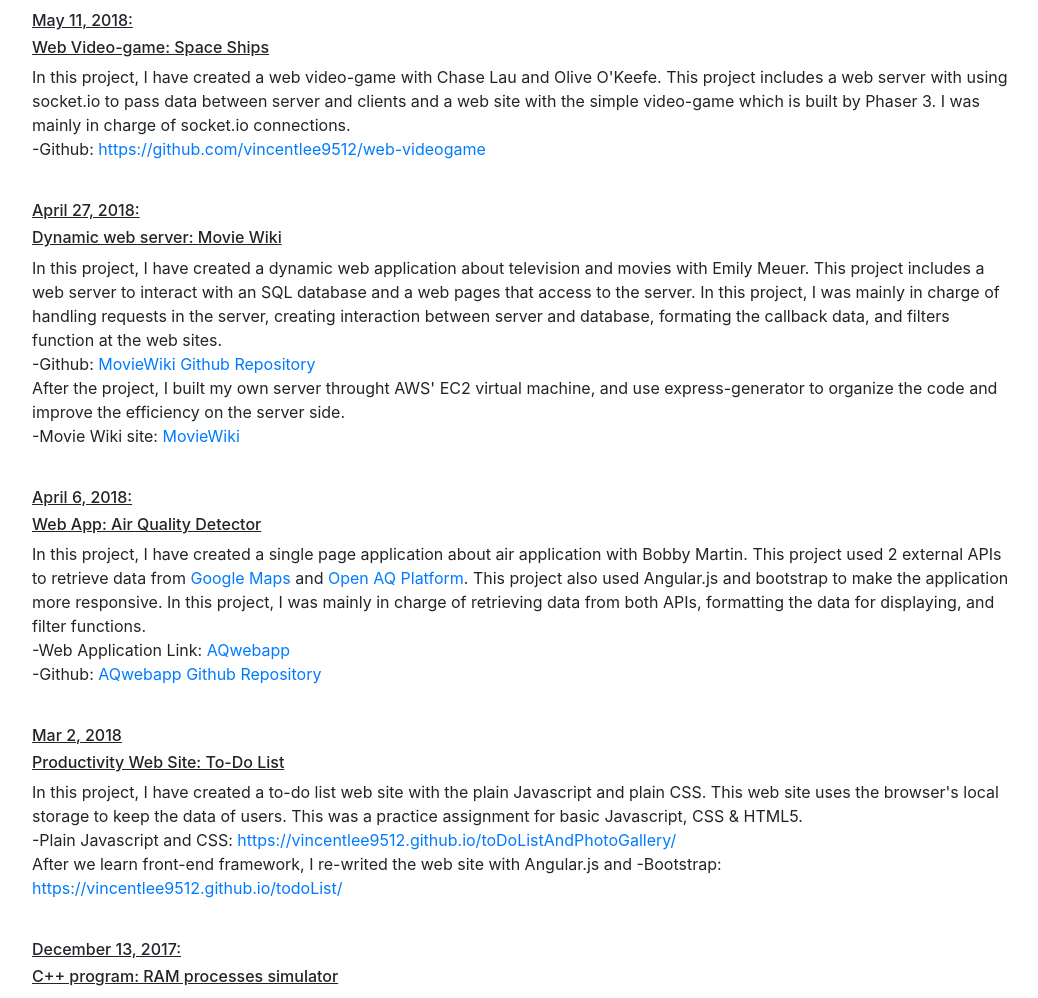
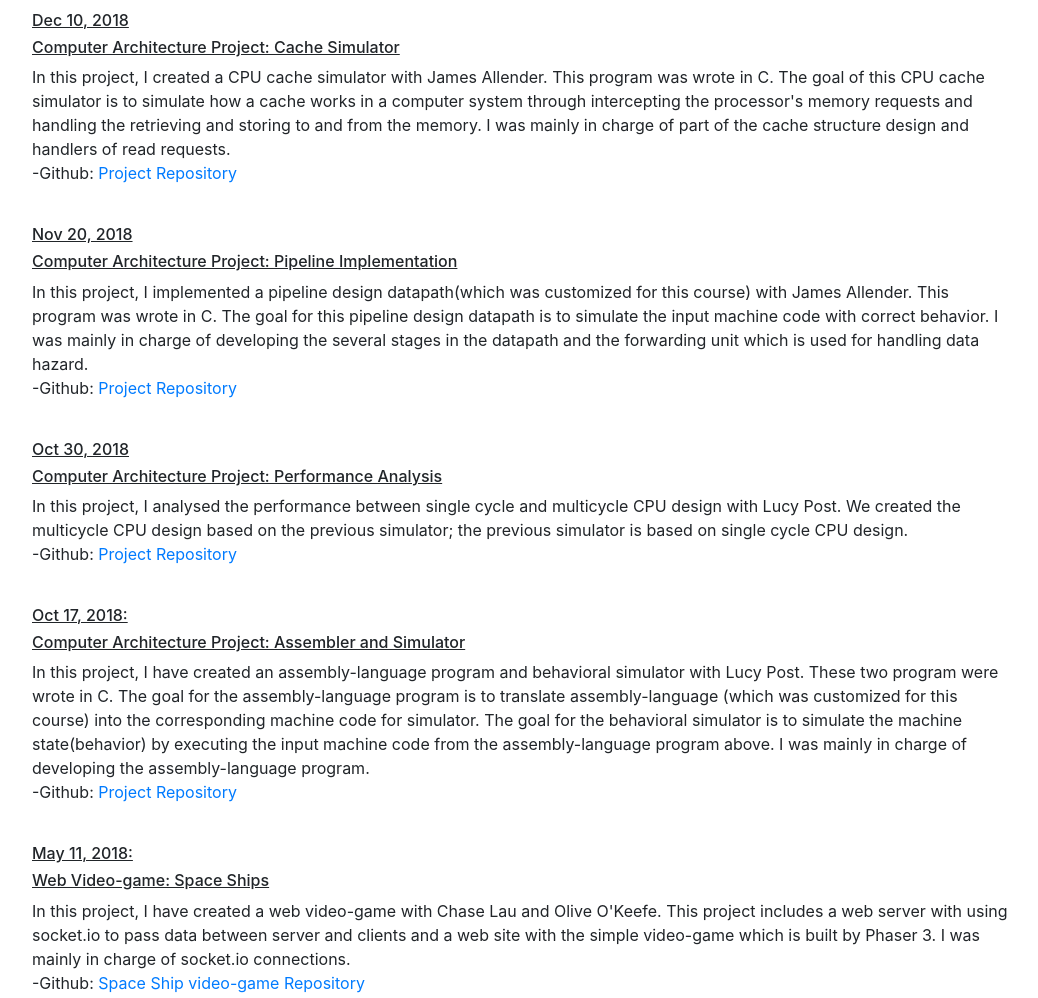
Before and after one commit to vincentlee9512/vincentlee9512.github.io, a plain HTML site: page project_en.html in a window 1280 px wide. Shown: the part 260-1258 px from the top of the page, without its empty margins (117-1155 px from the left). Drawn offline with Linux system fonts and the light colour scheme.

Commit message:
project page update.

```diff
--- a/project_en.html
+++ b/project_en.html
@@ -33,16 +33,72 @@
     </div>
 
     <div id="content">
-      <div>
         <h4 class='dark_red'>Projects</h4>
         <br/>
+
+        <h6>Dec 10, 2018</h6>
+        <h6>Computer Architecture Project: Cache Simulator</h6>
+        <p>
+            In this project, I created a CPU cache simulator with James Allender.
+            This program was wrote in C.
+            The goal of this CPU cache simulator is to simulate how a cache works in a computer system through intercepting the processor's memory requests and handling the retrieving and storing to and from the memory.
+            I was mainly in charge of part of the cache structure design and handlers of read requests.
+            <br/>
+
+            -Github: <a href="https://github.com/jamesallender/cisc340_project4" target="_blank ">Project Repository</a>
+        </p>
+
+        <br/>
+
+        <h6>Nov 20, 2018</h6>
+        <h6>Computer Architecture Project: Pipeline Implementation</h6>
+        <p>
+            In this project, I implemented a pipeline design datapath(which was customized for this course) with James Allender.
+            This program was wrote in C.
+            The goal for this pipeline design datapath is to simulate the input machine code with correct behavior.
+            I was mainly in charge of developing the several stages in the datapath and the forwarding unit which is used for handling data hazard.
+            <br/>
+
+            -Github: <a href="https://github.com/jamesallender/CISC340Project3" target="_blank ">Project Repository</a>
+        </p>
+
+        <br/>
+
+        <h6>Oct 30, 2018</h6>
+        <h6>Computer Architecture Project: Performance Analysis</h6>
+        <p>
+            In this project, I analysed the performance between single cycle and multicycle CPU design with Lucy Post.
+            We created the multicycle CPU design based on the previous simulator; the previous simulator is based on single cycle CPU design.
+            <br/>
+
+            -Github: <a href="https://github.com/vincentlee9512/CISC340-project-2" target="_blank ">Project Repository</a>
+        </p>
+
+        <br/>
+
+        <h6>Oct 17, 2018:</h6>
+        <h6>Computer Architecture Project: Assembler and Simulator</h6>
+        <p>
+            In this project, I have created an assembly-language program and behavioral simulator with Lucy Post.
+            These two program were wrote in C.
+            The goal for the assembly-language program is to translate assembly-language
+            (which was customized for this course) into the corresponding machine code for simulator.
+            The goal for the behavioral simulator is to simulate the machine state(behavior) by executing the input machine code from the assembly-language program above.
+            I was mainly in charge of developing the assembly-language program.
+            <br/>
+
+            -Github: <a href="https://github.com/vincentlee9512/CISC340-Project-1" target="_blank ">Project Repository</a>
+        </p>
+
+        <br/>
+
         <h6>May 11, 2018: </h6>
         <h6>Web Video-game: Space Ships</h6>
         <p>
           In this project, I have created a web video-game with Chase Lau and Olive O'Keefe. This project includes a web server with using socket.io to pass data between server and clients and a web site with the simple video-game which is built by Phaser 3. I was mainly in charge of socket.io connections.
           <br/>
 
-          -Github: <a href="https://github.com/vincentlee9512/web-videogame" target="_blank" >https://github.com/vincentlee9512/web-videogame</a>
+          -Github: <a href="https://github.com/vincentlee9512/web-videogame" target="_blank" >Space Ship video-game Repository</a>
         </p>
 
 
@@ -92,6 +148,7 @@
         </p>
 
         <br/>
+        <!---
         <h6>Spring 2017:</h6>
         <h6>Java program: chat-app</h6>
         <p>
@@ -101,6 +158,7 @@
 
           -Github: <a href="https://github.com/vincentlee9512/java_chat_app" target="_blank" >https://github.com/vincentlee9512/java_chat_app</a>
         </p>
+        -->
       </div>
     </div>
   </div>
```
Also changed, not shown: index_en.html (+1 -1 lines).
